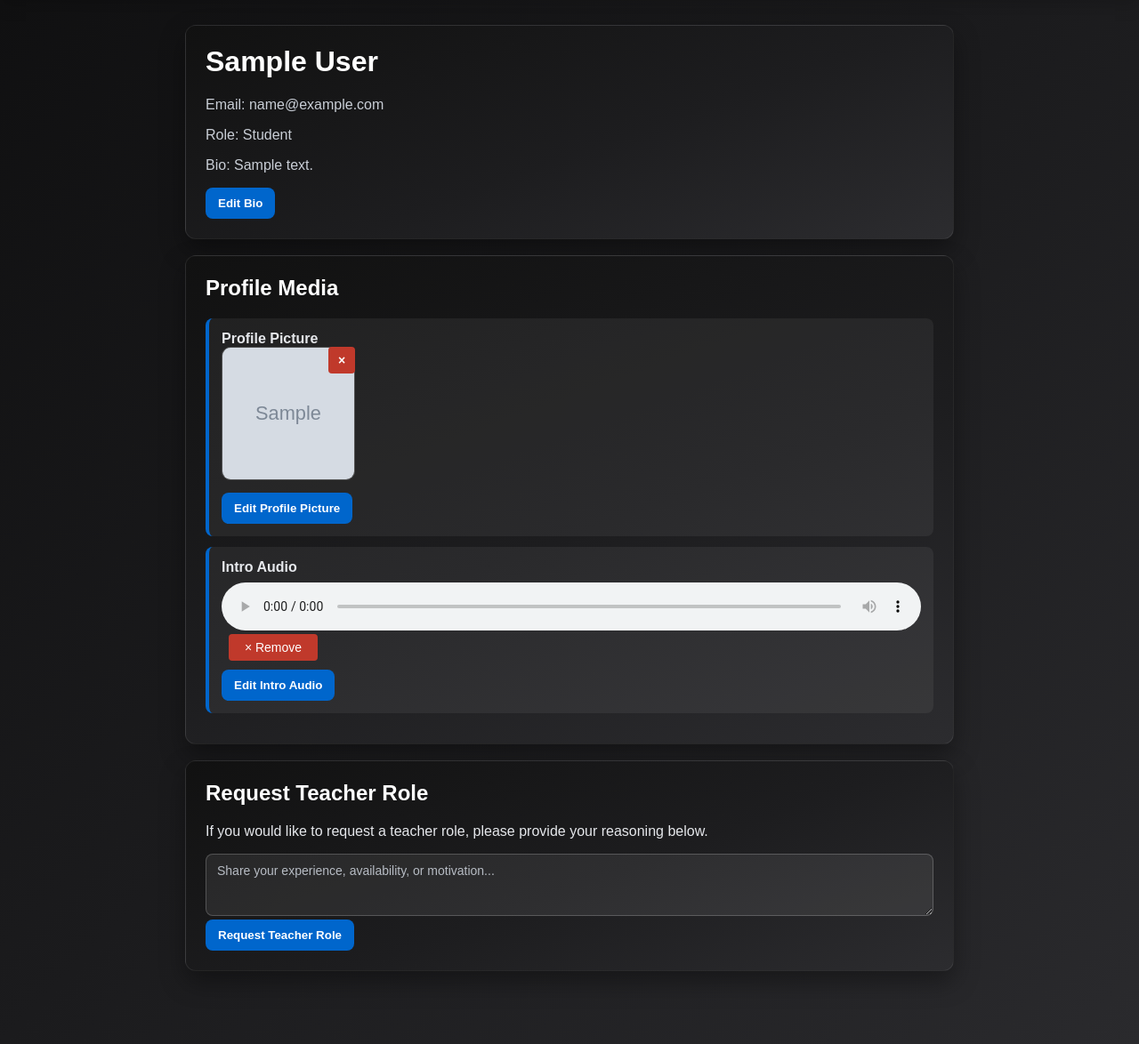
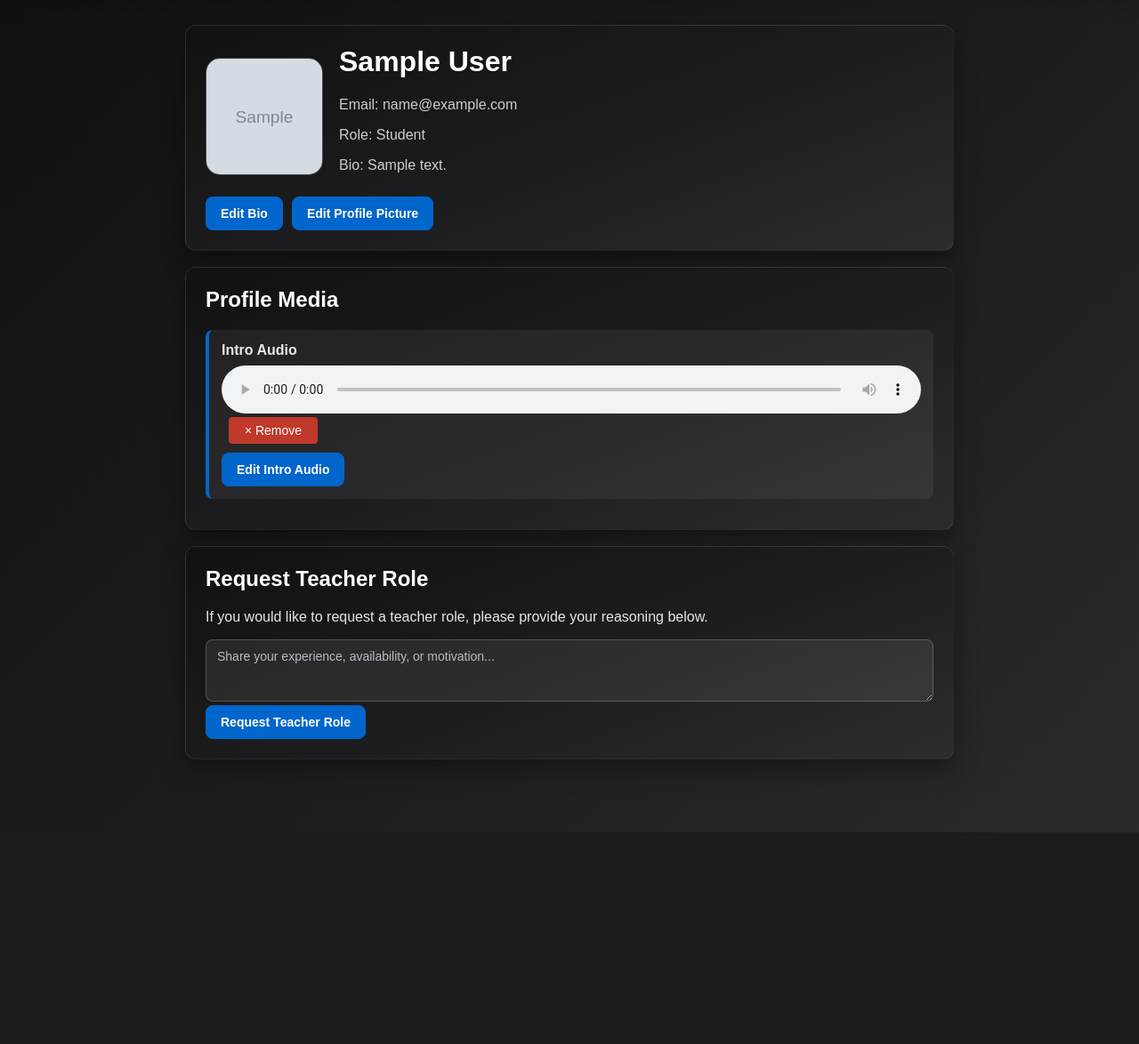
Before and after one commit to sidluthra1/djschedulerSHHO, a Django app: page /users/profile/ in a window 1280 px wide. Shown: the part 105-1279 px from the top of the page at 89% size. After the commit the page ends 1041 px from the top, so only its background shows below. Run offline with Django 5.2, Linux system fonts and the light colour scheme; a user stored in the database is signed in; tables that the repository leaves empty hold one stand-in row (values such as "Sample post"); grey boxes marked "Sample" are stand-in pictures.

Commit message:
profile picture tool changes (and making some buttons look more consistent across templates)
Co-authored-by: Copilot <copilot@github.com>

```diff
--- a/users/templates/users/manage_roles.html
+++ b/users/templates/users/manage_roles.html
@@ -166,12 +166,12 @@ body {
 }
 .primary-btn {
     display: inline-block;
-    padding: 10px 14px;
+    padding: 10px 16px;
     border-radius: 8px;
     background: #0066cc;
     color: #fff;
     text-decoration: none;
-    border: 0;
+    border: 1px solid #0066cc;
     cursor: pointer;
     font-weight: 600;
     font-size: 14px;
--- a/users/templates/users/profile.html
+++ b/users/templates/users/profile.html
@@ -76,6 +76,12 @@ body {
     overflow-wrap: break-word;
     word-break: break-word;
 }
+.profile-header {
+    display: flex;
+    align-items: center;
+    gap: 18px;
+    flex-wrap: wrap;
+}
 .role-row {
     margin: 6px 0 0;
     display: flex;
@@ -123,11 +129,24 @@ body {
     margin-bottom: 12px;
 }
 .profile-pic {
-    width: 150px;
-    height: 150px;
+    width: 132px;
+    height: 132px;
     object-fit: cover;
-    border-radius: 10px;
+    border-radius: 16px;
     border: 1px solid rgba(255, 255, 255, 0.2);
+}
+.avatar-fallback {
+    width: 132px;
+    height: 132px;
+    border-radius: 16px;
+    display: inline-flex;
+    align-items: center;
+    justify-content: center;
+    background: rgba(255, 255, 255, 0.08);
+    color: #fff;
+    font-size: 42px;
+    font-weight: 700;
+    border: 1px solid rgba(255, 255, 255, 0.12);
 }
 .remove-photo-btn {
     position: absolute;
@@ -157,14 +176,16 @@ body {
 }
 .primary-btn {
     display: inline-block;
-    padding: 10px 14px;
+    padding: 10px 16px;
     border-radius: 8px;
     background: #0066cc;
     color: #fff;
     text-decoration: none;
-    border: 0;
+    border: 1px solid #0066cc;
     cursor: pointer;
     font-weight: 600;
+    font-size: 14px;
+    transition: 0.2s ease;
 }
 .primary-btn:hover {
     background: #0052a3;
@@ -204,12 +225,30 @@ audio {
 
 <div class="container">
     <div class="card">
-        <h1>{{ request.user.first_name|default:request.user.username }} {{ request.user.last_name }}</h1>
-        <p class="muted">Email: {{ request.user.email }}</p>
-        <p class="muted">Role: {{ profile.get_role_display }}</p>
-        <p class="muted" id="bio-display">Bio: {{ profile.bio|default:"No bio added yet." }}</p>
+        <div class="profile-header">
+            {% if profile.profile_picture %}
+            <img class="profile-pic" src="{{ profile.profile_picture.url }}" alt="{{ request.user.username }}">
+            {% else %}
+            <span class="avatar-fallback">{{ request.user.username|first|upper }}</span>
+            {% endif %}
+            <div>
+                <h1>{{ request.user.first_name|default:request.user.username }} {{ request.user.last_name }}</h1>
+                <p class="muted">Email: {{ request.user.email }}</p>
+                <p class="muted">Role: {{ profile.get_role_display }}</p>
+                <p class="muted" id="bio-display">Bio: {{ profile.bio|default:"No bio added yet." }}</p>
+            </div>
+        </div>
 
-        <button type="button" id="edit-bio-btn" class="primary-btn {% if bio_form.bio.errors %}hidden{% endif %}">Edit Bio</button>
+
+
+        <div class="action-row {% if bio_form.bio.errors %}hidden{% endif %}" id="bio-action-row">
+            <button type="button" id="edit-bio-btn" class="primary-btn">Edit Bio</button>
+            <form id="profile-picture-form" method="post" action="{% url 'upload_profile_files' %}" enctype="multipart/form-data">
+                {% csrf_token %}
+                <input id="profile-picture-input" type="file" name="profile_picture" accept="image/*" hidden>
+                <button type="button" class="primary-btn" id="edit-profile-picture-btn">Edit Profile Picture</button>
+            </form>
+        </div>
 
         <form method="post" id="bio-edit-form" class="{% if not bio_form.bio.errors %}hidden{% endif %}">
             {% csrf_token %}
@@ -231,26 +270,6 @@ audio {
 
     <div class="card">
         <h2>Profile Media</h2>
-
-        <div class="media-card">
-            <strong>Profile Picture</strong>
-            <form id="profile-picture-form" method="post" action="{% url 'upload_profile_files' %}" enctype="multipart/form-data">
-                {% csrf_token %}
-                <input id="profile-picture-input" type="file" name="profile_picture" accept="image/*" hidden>
-            {% if profile.profile_picture %}
-            <div style="position:relative; display:inline-block;">
-                <img class="profile-pic" src="{{ profile.profile_picture.url }}" alt="Profile Picture">
-                <button type="submit" name="remove_profile_picture" value="1" class="remove-photo-btn">×</button>
-            </div>
-            <div class="action-row">
-                <button type="button" class="primary-btn" id="edit-profile-picture-btn">Edit Profile Picture</button>
-            </div>
-            {% else %}
-            <p class="muted">No profile picture uploaded.</p>
-            <button type="button" class="primary-btn" id="edit-profile-picture-btn">+ Add Profile Picture</button>
-            {% endif %}
-            </form>
-        </div>
 
         <div class="media-card">
             <strong>Intro Audio</strong>
@@ -336,24 +355,25 @@ audio {
         var bioEditForm = document.getElementById("bio-edit-form");
         var cancelBioBtn = document.getElementById("cancel-bio-btn");
         var bioInput = document.getElementById("id_bio");
+        var bioActionRow = document.getElementById("bio-action-row");
 
-        if (editBioBtn && bioEditForm) {
+        if (editBioBtn && bioEditForm && bioActionRow) {
             editBioBtn.addEventListener("click", function() {
                 bioEditForm.classList.remove("hidden");
-                editBioBtn.classList.add("hidden");
+                bioActionRow.classList.add("hidden");
                 if (bioInput) {
                     bioInput.focus();
                 }
             });
         }
 
-        if (cancelBioBtn && bioEditForm && editBioBtn) {
+        if (cancelBioBtn && bioEditForm && bioActionRow) {
             cancelBioBtn.addEventListener("click", function() {
                 if (bioInput) {
                     bioInput.value = bioInput.defaultValue;
                 }
                 bioEditForm.classList.add("hidden");
-                editBioBtn.classList.remove("hidden");
+                bioActionRow.classList.remove("hidden");
             });
         }
     });
```
